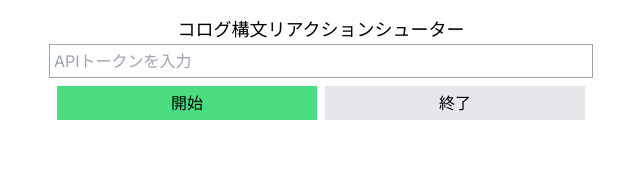
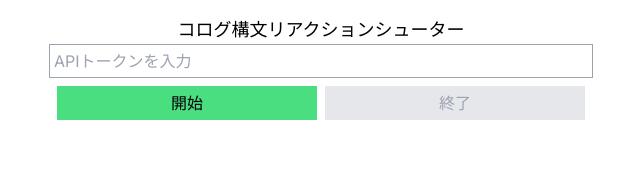
Before and after one commit to tarosan5924/auto-reaction-shooting, a Next.js app: page / in a window 1280 px wide. Shown: the top 176 px of the page, without its empty margins (319-959 px from the left). Built offline with nearby package versions, Linux system fonts and the light colour scheme.

Commit message:
disabledのボタン文字色変更

```diff
--- a/src/app/page.tsx
+++ b/src/app/page.tsx
@@ -27,7 +27,7 @@ const Home = (): JSX.Element => {
       />
       <div className="flex flex-row m-1">
         <button
-          className="border m-1 p-1 w-1/2 border-transparent bg-green-400 hover:bg-transparent hover:border-green-400 disabled:bg-gray-200 disabled:hover:border-transparent"
+          className="border m-1 p-1 w-1/2 border-transparent bg-green-400 hover:bg-transparent hover:border-green-400 disabled:bg-gray-200 disabled:hover:border-transparent disabled:text-gray-400"
           disabled={isStreaming}
           onClick={() => {
             setIsStreaming(true);
@@ -54,7 +54,7 @@ const Home = (): JSX.Element => {
           開始
         </button>
         <button
-          className="border m-1 p-1 w-1/2 border-transparent bg-red-400 hover:bg-transparent hover:border-red-400 disabled:bg-gray-200 disabled:hover:border-transparent"
+          className="border m-1 p-1 w-1/2 border-transparent bg-red-400 hover:bg-transparent hover:border-red-400 disabled:bg-gray-200 disabled:hover:border-transparent disabled:text-gray-400"
           disabled={!isStreaming}
           onClick={() => {
             setIsStreaming(false);
```
